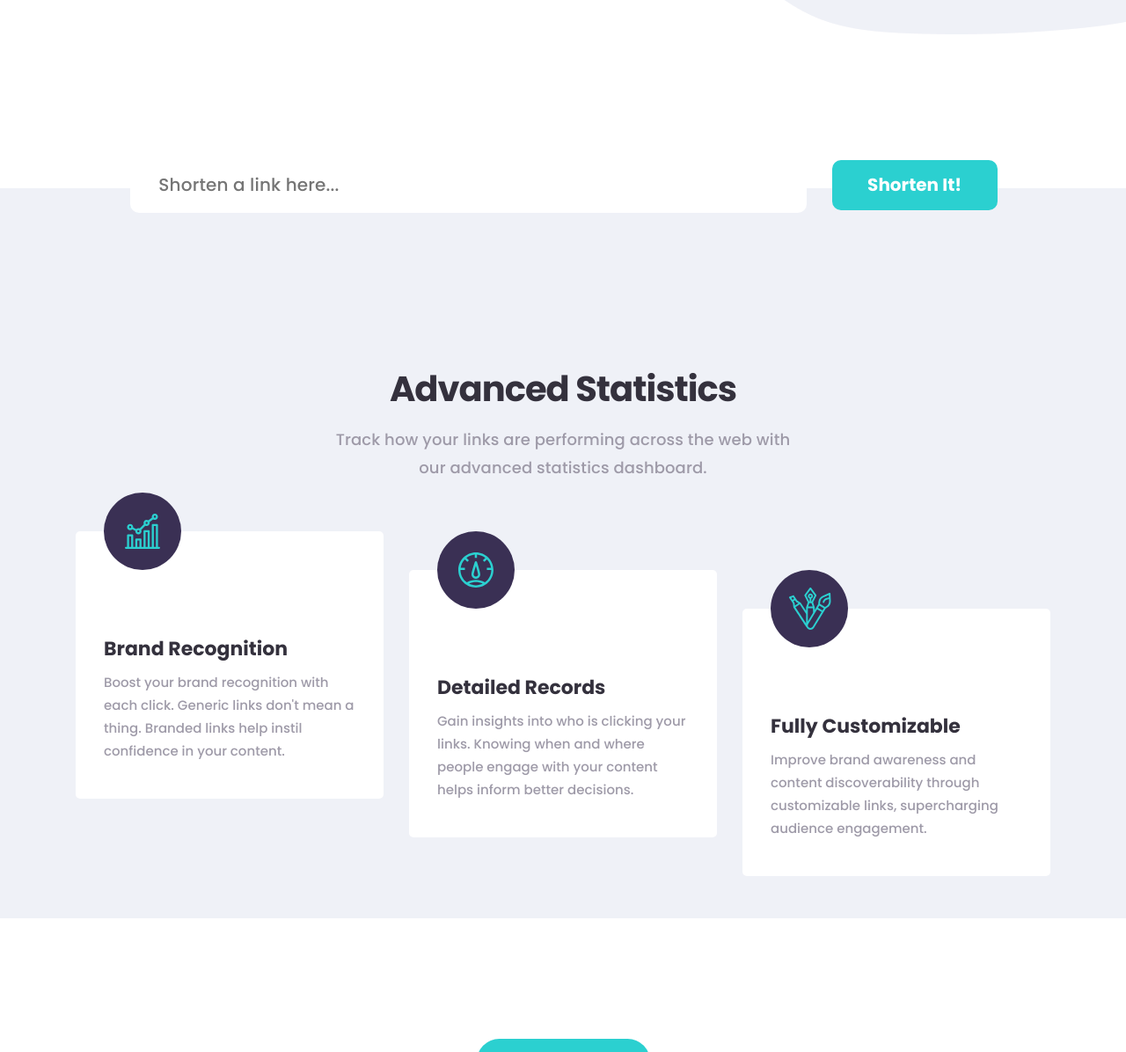
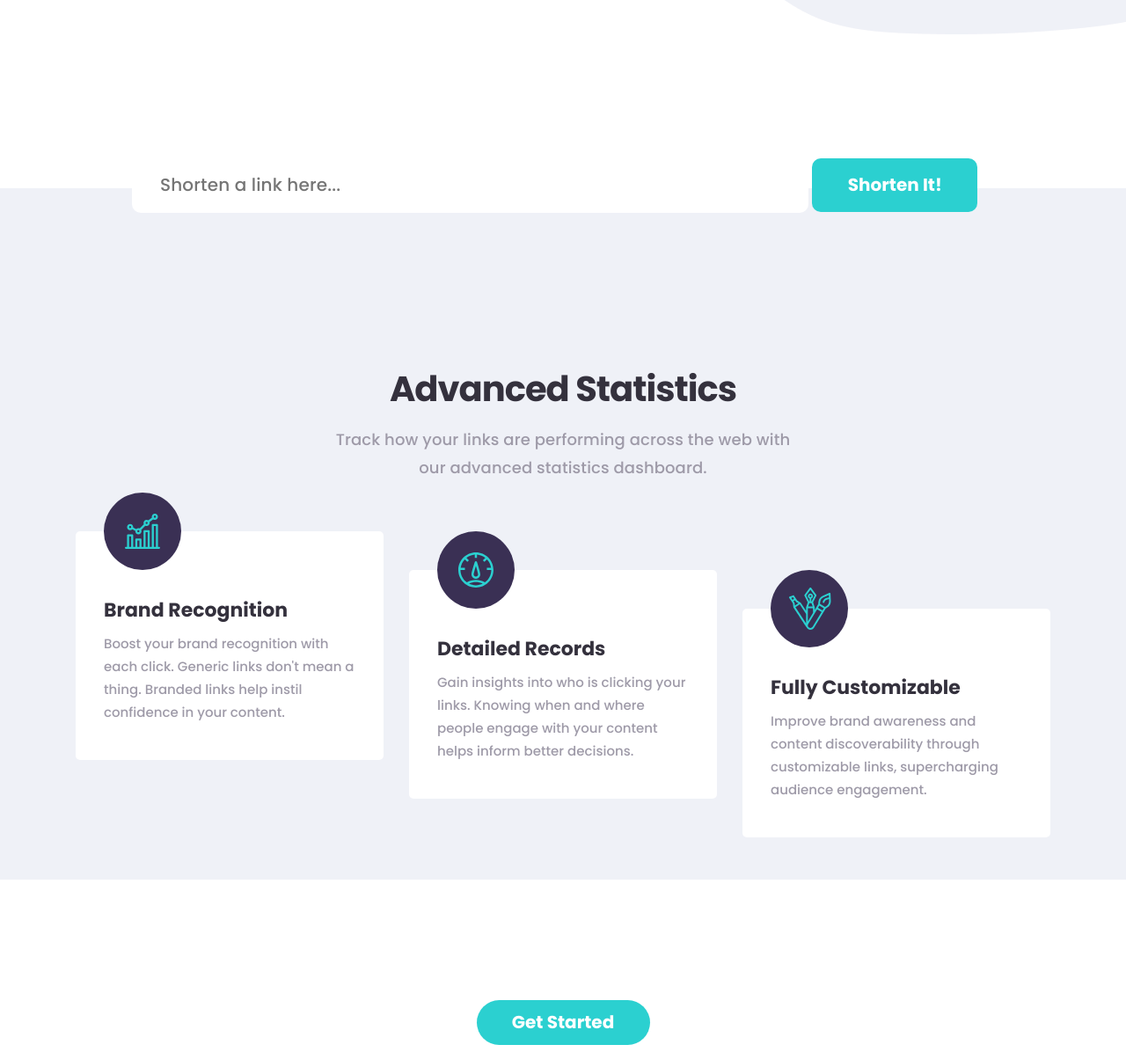
Before and after one commit to Ziyoda-Maxamatxojayeva/19-dars-shortly, a plain HTML site: page index.html in a window 1280 px wide. Shown: the part 589-1785 px from the top of the page at 88% size. Drawn offline with Linux system fonts and the light colour scheme.

```diff
--- a/css/main.css
+++ b/css/main.css
@@ -33,8 +33,8 @@
 
 
 * {
-    -webkit-box-sizing: border-box;
-            box-sizing: border-box;
+            -webkit-box-sizing: border-box;
+                    box-sizing: border-box;
 }
 
 body {
@@ -131,12 +131,6 @@
     -webkit-transition-property: background-color;
     -o-transition-property: background-color;
     transition-property: background-color;
-    -webkit-transition-duration: 1s;
-         -o-transition-duration: 1s;
-            transition-duration: 1s;
-    -webkit-transition-timing-function: ease;
-         -o-transition-timing-function: ease;
-            transition-timing-function: ease;
 }
 
 .btn:hover {
@@ -195,19 +189,15 @@
 .form {
     position: absolute;
     width: 1110px;
-    padding: 52px 0;
+    margin: 0 auto;
+    padding: 52px 64px;
     background-image: url("../img/form-bg.png");
     background-repeat: no-repeat;
     border-radius: 10px;
     bottom: -80px;
 }
 
-form {
-    text-align: center;
-}
-
 input {
-    margin-right: 24px;
     width: 769px;
     padding: 14px 32px;
     border: none;
@@ -223,13 +213,14 @@
 .form-btn {
     width: 188px;
     border-radius: 10px;
-    padding: 17px 0;
+    padding: 19px 0;
     text-align: center;
     font-size: 20px;
     border: 0;
 }
 
 /* HERO SECTION ENDED */
+
 
 /* STATIC SECTION FINISHED */
 
@@ -279,26 +270,36 @@
 }
 
 .static-item {
-    padding: 0 32px 41px;
+    position: relative;
+    padding: 77px 32px 41px;
     width: 350px;
     border-radius: 5px;
     background: #FFF;
 }
 
-.second {
-    position: relative;
+.static-item::before {
+    position: absolute;
+    top: -44px;
+    width: 88px;
+    height: 88px;
+    background-image: url("../img/img1.svg");
+    content: "";
+}
+
+.static-item:nth-child(2) {
     bottom: -44px;
 }
 
-.last {
-    position: relative;
+.static-item:nth-child(3) {
     bottom: -88px;
 }
 
-.item-img {
-    position: relative;
-    top: -44px;
-    margin-bottom: 33px;
+.static-item:nth-child(2)::before{
+    background-image: url("../img/img2.svg");
+}
+
+.static-item:nth-child(3)::before{
+    background-image: url("../img/img3.svg");
 }
 
 .item-title {
--- a/index.html
+++ b/index.html
@@ -7,7 +7,6 @@
     <link rel="stylesheet" href="./css/normalize.css">
     <!--<link rel="stylesheet" href="./css/main.css">-->
     <link rel="stylesheet" href="./css/main.min.css">
-
 </head>
 <body>
     <header class="site-header">
@@ -74,7 +73,6 @@
                             </button>
                         </form>
                     </div>
-
                 </div>
         </section>
 
@@ -90,21 +88,18 @@
 
                     <ul class="static-list">
                         <li class="static-item">
-                            <img class="item-img" src="./img/img1.svg" alt="Static image">
                             <h3 class="item-title">Brand Recognition</h3>
                             <p class="item-text">Boost your brand recognition with each click. Generic links
                                 don't mean a thing. Branded links help instil confidence in your content.
                             </p>
                         </li>
-                        <li class="static-item second">
-                            <img class="item-img" src="./img/img2.svg" alt="Static image">
+                        <li class="static-item">
                             <h3 class="item-title">Detailed Records</h3>
                             <p class="item-text">Gain insights into who is clicking your links. Knowing when
                                 and where people engage with your content helps inform better decisions.
                             </p>
                         </li>
-                        <li class="static-item last">
-                            <img class="item-img" src="./img/img3.svg" alt="Static image">
+                        <li class="static-item">
                             <h3 class="item-title">Fully Customizable</h3>
                             <p class="item-text">Improve brand awareness and content discoverability through
                                 customizable links, supercharging audience engagement.
```
Also changed, not shown: css/main.min.css.
